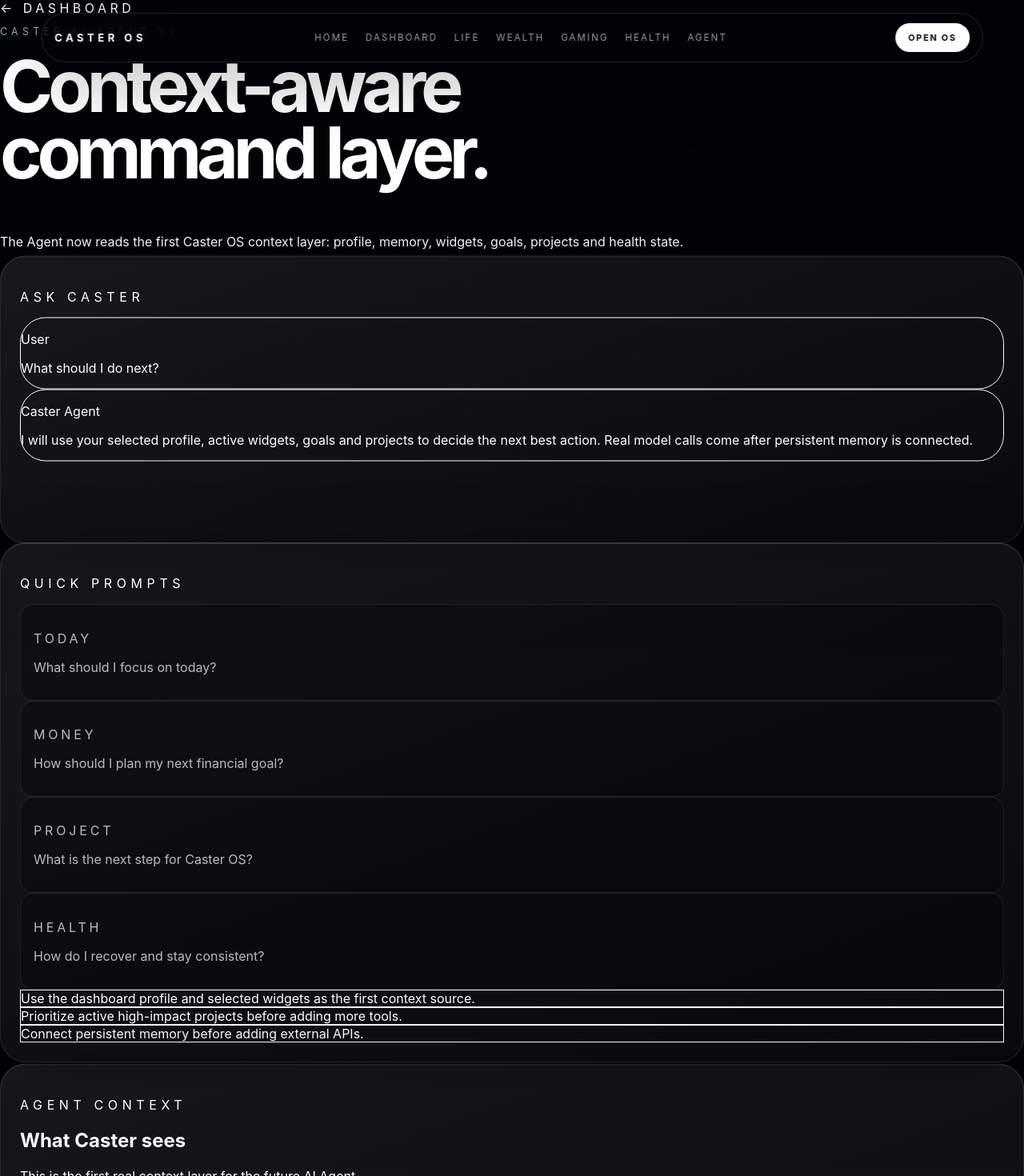
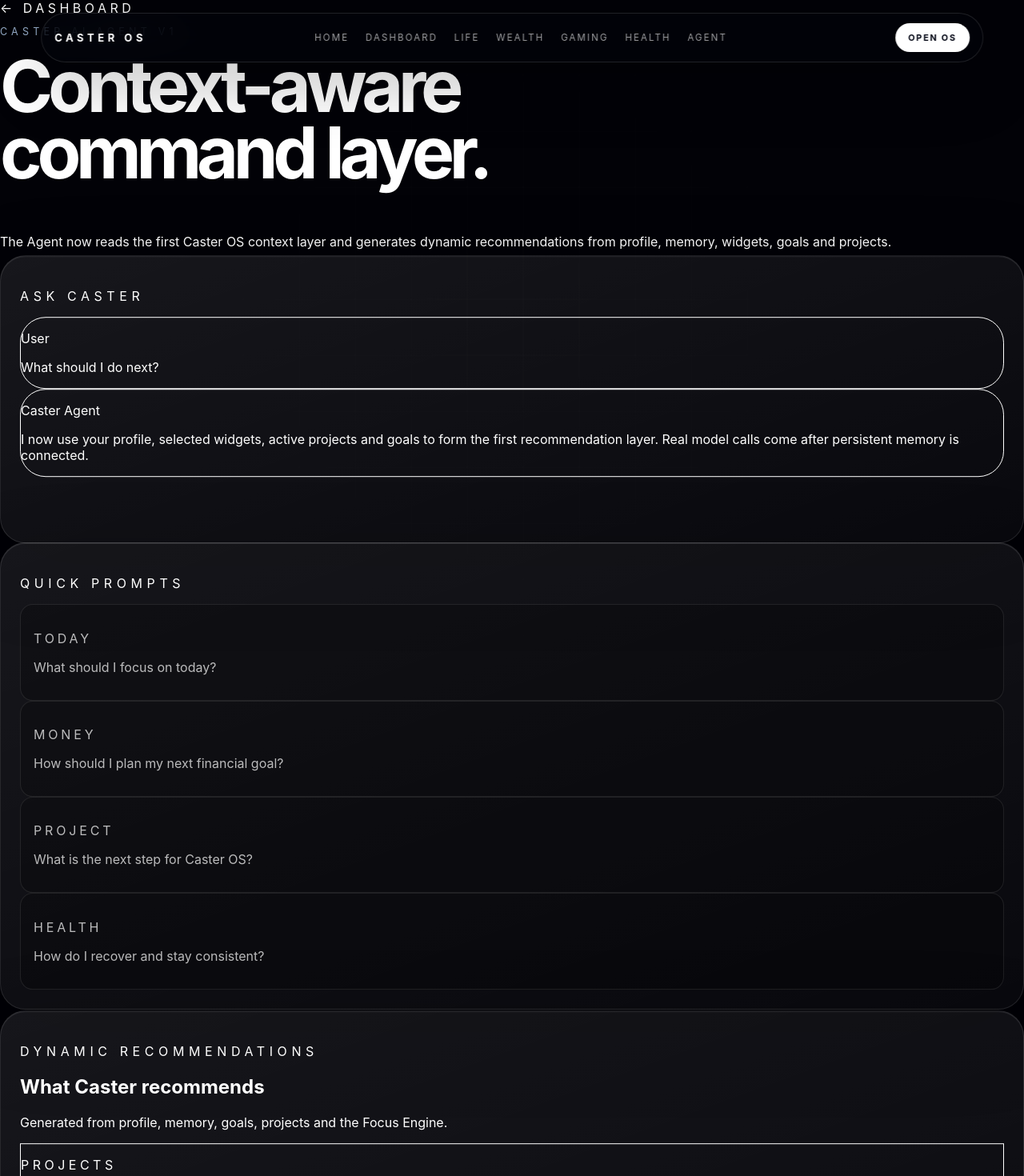
Before and after one commit to vv-glitchhub/Caster-hub, a Next.js app: page /agent in a window 1280 px wide. Shown: the top 1470 px of the page at 80% size. Built offline with nearby package versions, Linux system fonts and the light colour scheme.

Commit message:
Connect dynamic recommendations to agent page

```diff
--- a/app/agent/page.tsx
+++ b/app/agent/page.tsx
@@ -1,16 +1,11 @@
 import AgentContextPanel from '../../components/AgentContextPanel'
+import AgentRecommendations from '../../components/AgentRecommendations'
 
 const prompts = [
   ['Today', 'What should I focus on today?'],
   ['Money', 'How should I plan my next financial goal?'],
   ['Project', 'What is the next step for Caster OS?'],
   ['Health', 'How do I recover and stay consistent?'],
-]
-
-const recommendations = [
-  'Use the dashboard profile and selected widgets as the first context source.',
-  'Prioritize active high-impact projects before adding more tools.',
-  'Connect persistent memory before adding external APIs.',
 ]
 
 export default function AgentPage() {
@@ -24,7 +19,7 @@
         <p className="mt-16 section-label">Caster AI Agent V1</p>
         <h1 className="section-title">Context-aware command layer.</h1>
         <p className="mt-8 max-w-3xl text-xl leading-8 text-white/62">
-          The Agent now reads the first Caster OS context layer: profile, memory, widgets, goals, projects and health state.
+          The Agent now reads the first Caster OS context layer and generates dynamic recommendations from profile, memory, widgets, goals and projects.
         </p>
 
         <section className="mt-14 grid gap-6 lg:grid-cols-[0.95fr_1.05fr]">
@@ -37,7 +32,7 @@
             <div className="mt-4 rounded-[2rem] border border-blue-200/20 bg-blue-400/10 p-5">
               <p className="text-sm text-blue-100/70">Caster Agent</p>
               <p className="mt-2 leading-7 text-white/78">
-                I will use your selected profile, active widgets, goals and projects to decide the next best action. Real model calls come after persistent memory is connected.
+                I now use your profile, selected widgets, active projects and goals to form the first recommendation layer. Real model calls come after persistent memory is connected.
               </p>
             </div>
           </div>
@@ -52,15 +47,11 @@
                 </div>
               ))}
             </div>
-            <div className="mt-8 space-y-3">
-              {recommendations.map((item) => (
-                <div key={item} className="rounded-2xl border border-white/10 bg-white/[0.045] p-4 text-white/70">{item}</div>
-              ))}
-            </div>
           </div>
         </section>
 
-        <section className="mt-8">
+        <section className="mt-8 grid gap-6 lg:grid-cols-[1.05fr_0.95fr]">
+          <AgentRecommendations />
           <AgentContextPanel />
         </section>
       </div>
```
